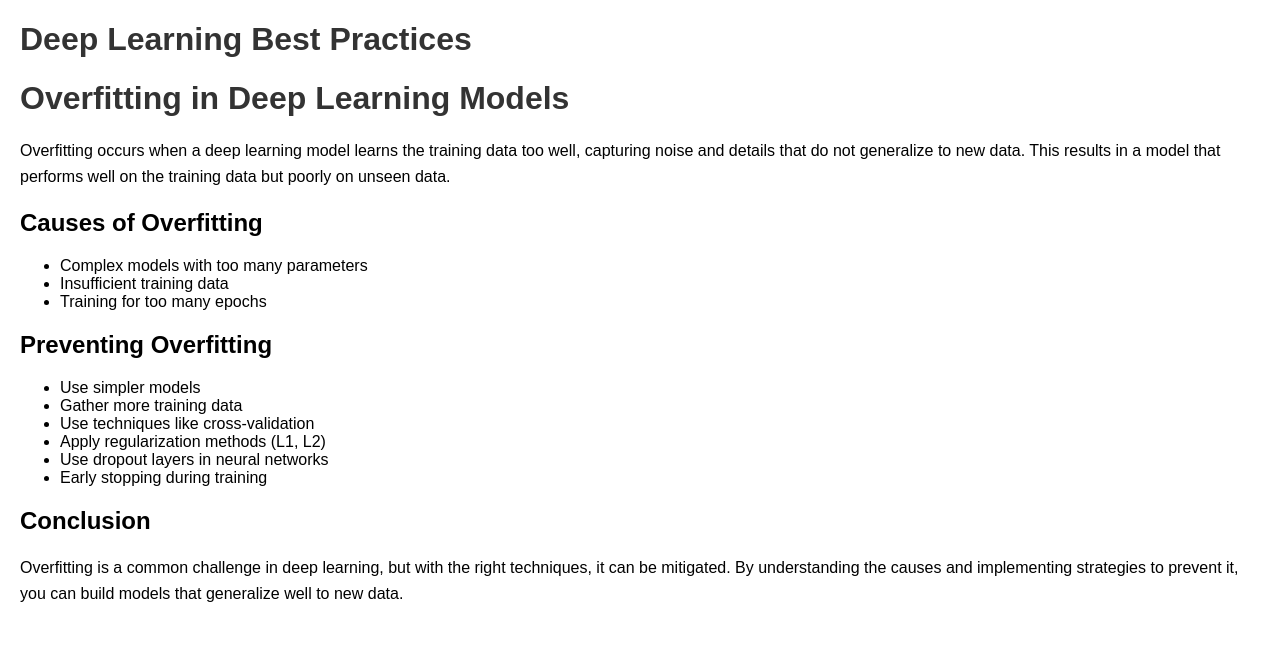
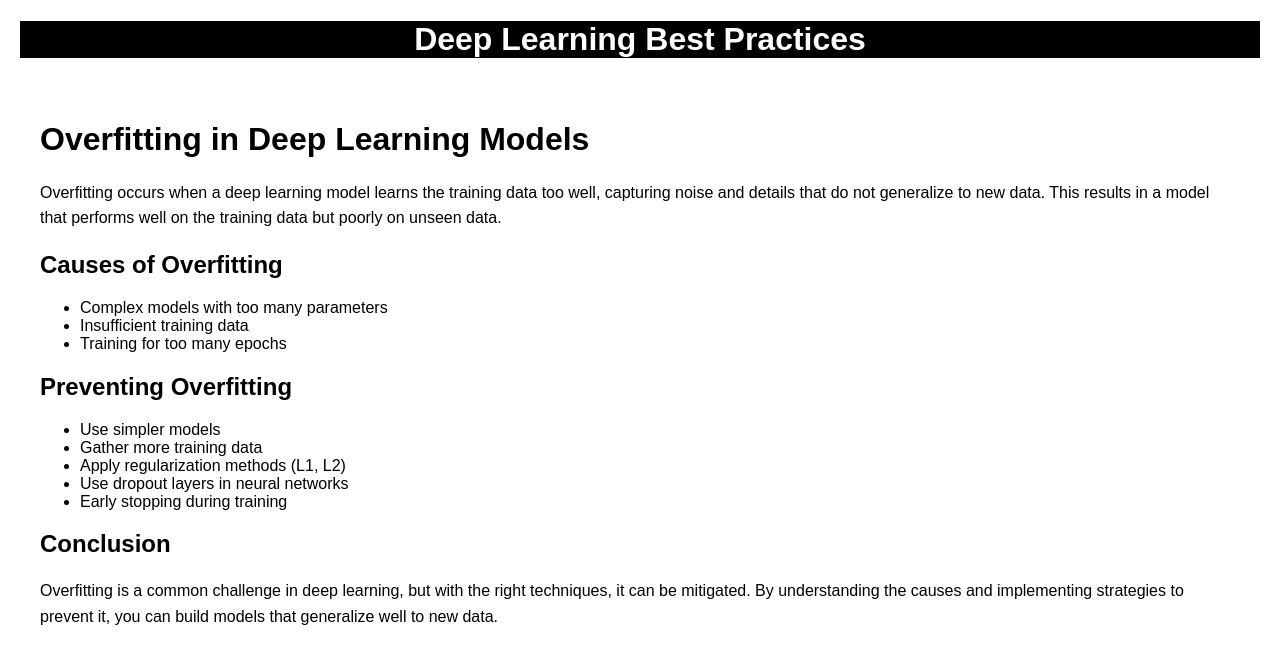
Before and after one commit to a-haider1992/a-haider1992.github.io, a plain HTML site: page overfitting.html in a window 1280 px wide. Drawn offline with Linux system fonts and the light colour scheme.

Commit message:
Updated overfitting page

```diff
--- a/overfitting.html
+++ b/overfitting.html
@@ -8,9 +8,6 @@
         body {
             font-family: Arial, sans-serif;
             margin: 20px;
-        }
-        h1 {
-            color: #333;
         }
         p {
             line-height: 1.6;
@@ -35,12 +32,22 @@
             <li>Insufficient training data</li>
             <li>Training for too many epochs</li>
         </ul>
-
+        <style>
+            header {
+                background-color: black;
+                color: white;
+                text-align: center;
+            }
+            .container {
+                color: black;
+                padding: 20px;
+                border-radius: 8px;
+            }
+        </style>
         <h2>Preventing Overfitting</h2>
         <ul>
             <li>Use simpler models</li>
             <li>Gather more training data</li>
-            <li>Use techniques like cross-validation</li>
             <li>Apply regularization methods (L1, L2)</li>
             <li>Use dropout layers in neural networks</li>
             <li>Early stopping during training</li>
```
